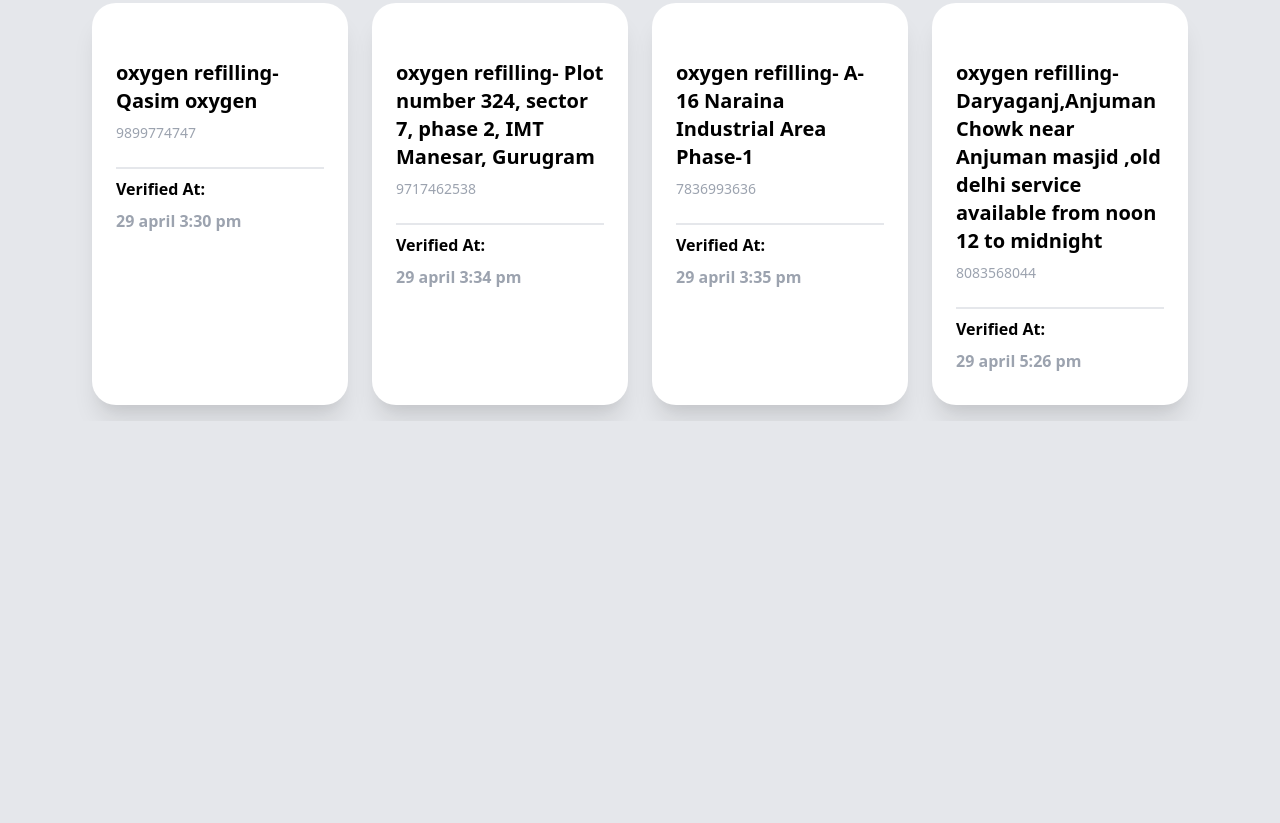
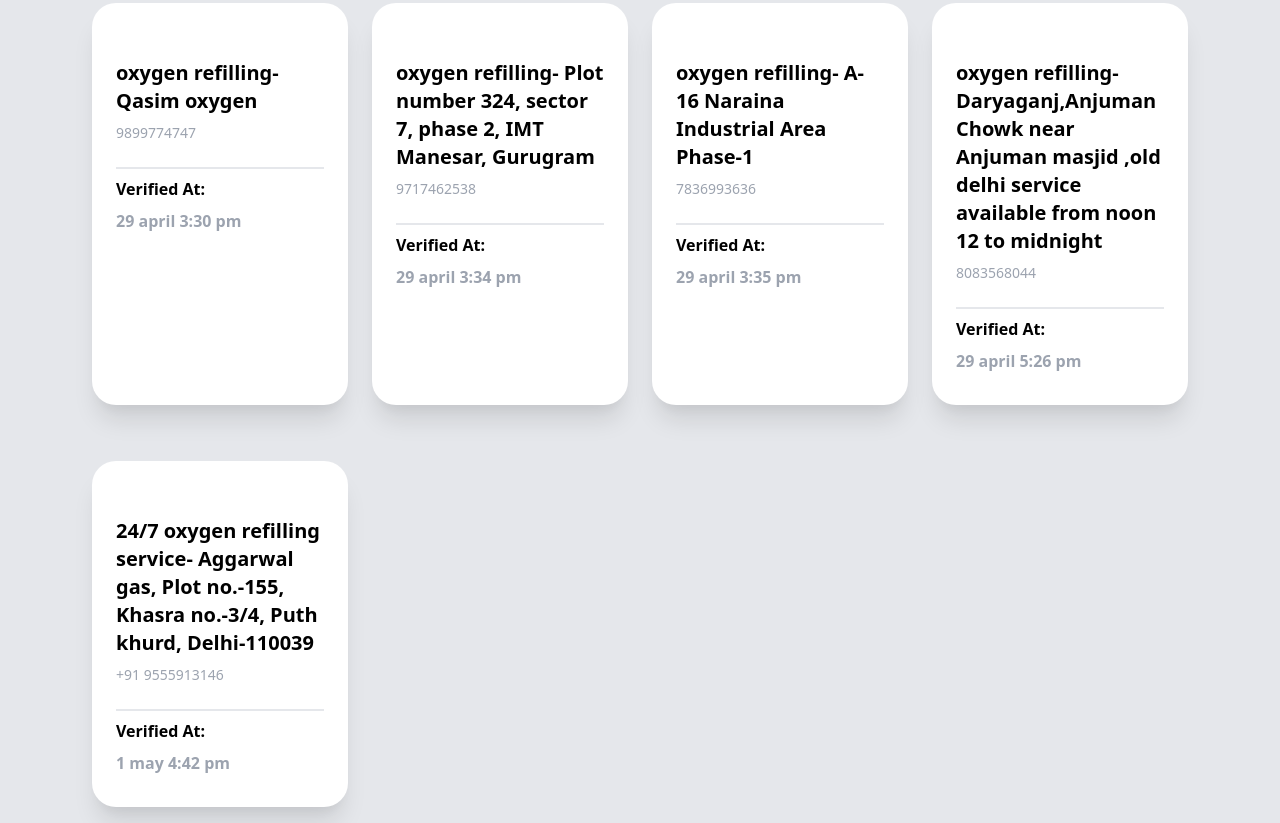
Before and after one commit to sharmadevanshi147/covid-19.io, a plain HTML site: page oxygen.html in a window 1280 px wide. Shown: the part 1089-1912 px from the top of the page. Before the commit the page ends 1510 px from the top, so only its background shows below. Drawn offline with nearby package versions, Linux system fonts and the light colour scheme.

Commit message:
Update oxygen.html
added card 17

```diff
--- a/oxygen.html
+++ b/oxygen.html
@@ -525,6 +525,33 @@
         </div>
         <!-- 16 card ended -->
 
+<!-- 17 card -->
+        <div class="relative bg-white py-6 px-6 rounded-3xl w-64 my-4 shadow-xl">
+
+            <div class="mt-8">
+                <p class="text-xl font-semibold my-2">24/7 oxygen refilling service- Aggarwal gas, Plot no.-155, Khasra no.-3/4, Puth khurd, Delhi-110039 </p>
+                <div class="flex space-x-2 text-gray-400 text-sm">
+                  <p>+91 9555913146</p>
+                </div>
+                <div class="flex space-x-2 text-gray-400 text-sm my-3">
+                    <!-- svg  -->
+
+                     <p></p>
+                </div>
+                <div class="border-t-2"></div>
+
+                <div class="flex justify-between">
+
+                     <div class="my-2">
+                        <p class="font-semibold text-base mb-2">Verified At:</p>
+                        <div class="text-base text-gray-400 font-semibold">
+                            <p>1 may 4:42 pm</p>
+                        </div>
+                    </div>
+                </div>
+            </div>
+        </div>
+        <!-- 17 card ended -->
 
     </div>
 </div>
```
